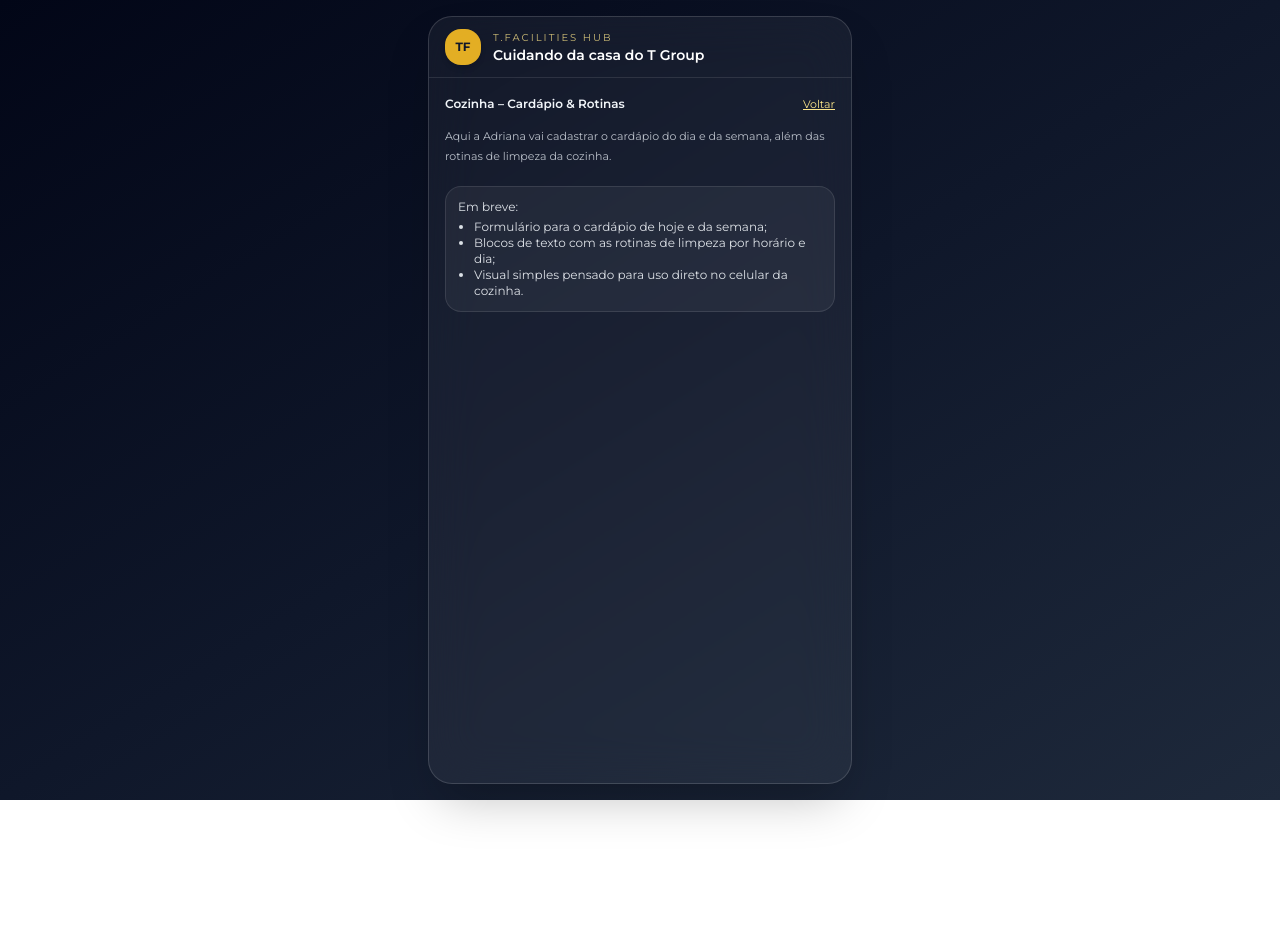
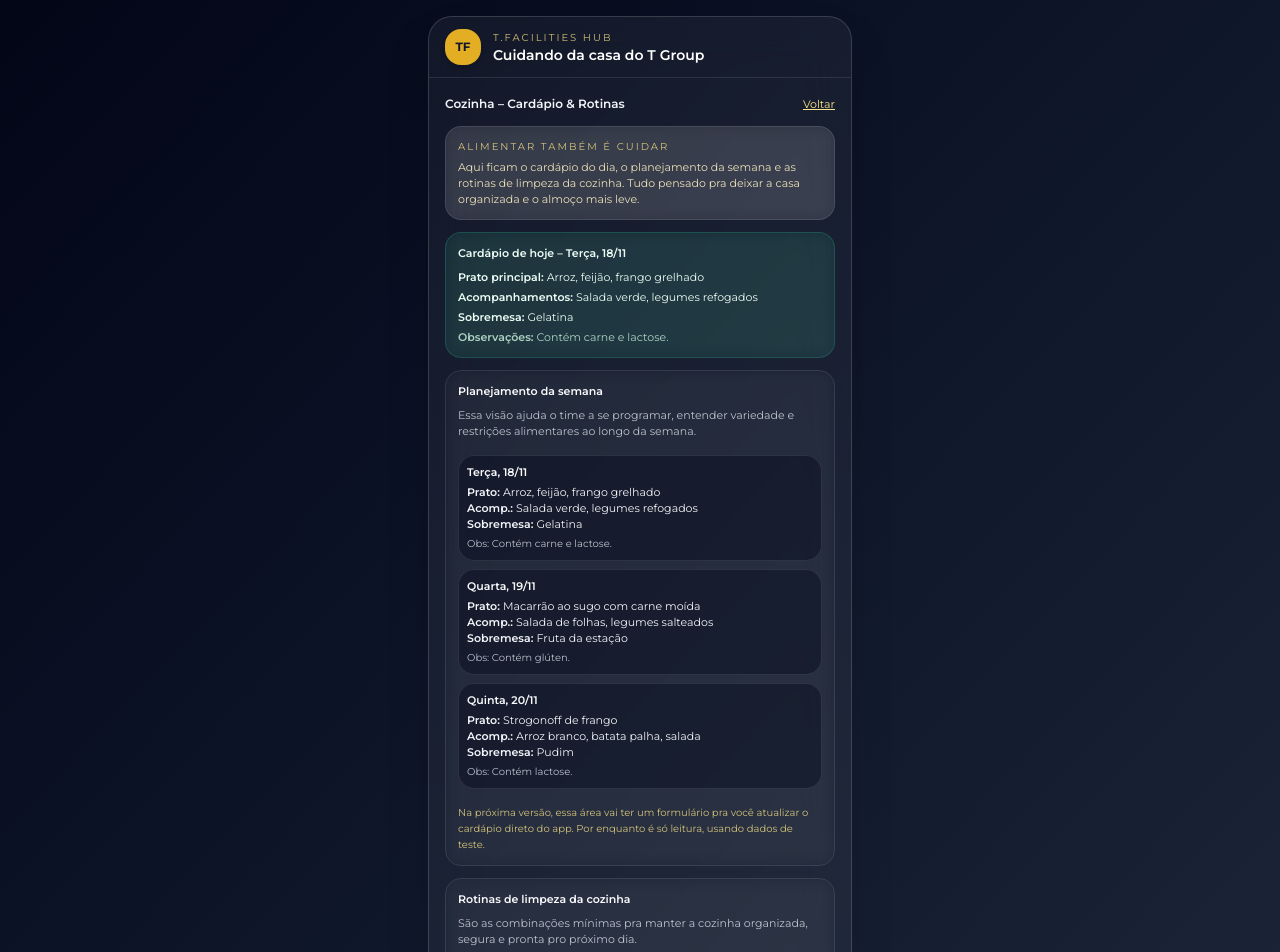
Before and after one commit to morenotgroup/t-facilities-rotas, a Next.js app: page /cozinha in a window 1280 px wide. Shown: the top 952 px of the page. Before the commit the page ends 800 px from the top, so only its background shows below. Built offline with nearby package versions, Linux system fonts and the light colour scheme.

Commit message:
Update page.tsx

```diff
--- a/app/cozinha/page.tsx
+++ b/app/cozinha/page.tsx
@@ -1,29 +1,171 @@
-// app/cozinha/page.tsx
+'use client'
+
 import Link from 'next/link'
+import { mockCurrentUser } from '@/lib/roles'
+import {
+  cardapioHojeFake,
+  cardapioSemanaFake,
+  rotinasCozinhaFake,
+  CardapioDia,
+} from './data'
+
+function formatDateBrDiaSemana(iso: string) {
+  const d = new Date(iso)
+  return d
+    .toLocaleDateString('pt-BR', {
+      weekday: 'long',
+      day: '2-digit',
+      month: '2-digit',
+    })
+    .replace('-feira', '')
+    .replace(/\b./, (c) => c.toUpperCase())
+}
 
 export default function CozinhaPage() {
+  const user = mockCurrentUser
+  const isCozinha =
+    user.role === 'COZINHA' ||
+    user.role === 'LIDER_FACILITIES' ||
+    user.role === 'SUPER_ADMIN'
+
+  // pra v1 vamos deixar o form só conceitual; nada é salvo ainda
+  const cardapioHoje: CardapioDia = cardapioHojeFake
+  const cardapioSemana: CardapioDia[] = cardapioSemanaFake
+
   return (
     <div className="flex h-full flex-col gap-3 px-4 py-4 text-sm">
       <div className="flex items-center justify-between">
-        <p className="text-xs font-semibold text-slate-100">Cozinha – Cardápio & Rotinas</p>
+        <p className="text-xs font-semibold text-slate-100">
+          Cozinha – Cardápio & Rotinas
+        </p>
         <Link href="/" className="text-[11px] text-amber-200 underline">
           Voltar
         </Link>
       </div>
 
-      <p className="text-[11px] text-slate-200/80">
-        Aqui a Adriana vai cadastrar o cardápio do dia e da semana, além das rotinas de
-        limpeza da cozinha.
-      </p>
+      <section className="rounded-2xl border border-white/10 bg-white/10 p-3 text-xs text-slate-100 backdrop-blur">
+        <p className="text-[10px] uppercase tracking-[0.2em] text-amber-200/80">
+          Alimentar também é cuidar
+        </p>
+        <p className="mt-1 text-[11px] text-amber-100/90">
+          Aqui ficam o cardápio do dia, o planejamento da semana e as rotinas de limpeza
+          da cozinha. Tudo pensado pra deixar a casa organizada e o almoço mais leve.
+        </p>
+      </section>
 
-      <div className="mt-2 rounded-2xl border border-white/10 bg-white/5 p-3 text-xs text-slate-100/90">
-        Em breve:
-        <ul className="mt-1 list-disc pl-4">
-          <li>Formulário para o cardápio de hoje e da semana;</li>
-          <li>Blocos de texto com as rotinas de limpeza por horário e dia;</li>
-          <li>Visual simples pensado para uso direto no celular da cozinha.</li>
-        </ul>
-      </div>
+      {/* Cardápio de hoje */}
+      <section className="rounded-2xl border border-emerald-400/20 bg-emerald-500/10 p-3 text-xs text-emerald-50 backdrop-blur">
+        <p className="text-[11px] font-semibold text-emerald-50">
+          Cardápio de hoje – {formatDateBrDiaSemana(cardapioHoje.dataISO)}
+        </p>
+        <div className="mt-2 space-y-1 text-[11px]">
+          <p>
+            <span className="font-semibold">Prato principal: </span>
+            {cardapioHoje.prato}
+          </p>
+          {cardapioHoje.acompanhamentos && (
+            <p>
+              <span className="font-semibold">Acompanhamentos: </span>
+              {cardapioHoje.acompanhamentos}
+            </p>
+          )}
+          {cardapioHoje.sobremesa && (
+            <p>
+              <span className="font-semibold">Sobremesa: </span>
+              {cardapioHoje.sobremesa}
+            </p>
+          )}
+          {cardapioHoje.observacoes && (
+            <p className="mt-1 text-[11px] text-emerald-100/80">
+              <span className="font-semibold">Observações: </span>
+              {cardapioHoje.observacoes}
+            </p>
+          )}
+        </div>
+        {!isCozinha && (
+          <p className="mt-2 text-[10px] text-emerald-100/70">
+            * Qualquer dúvida sobre o cardápio, fale com a cozinha ou com Gente e Cultura.
+          </p>
+        )}
+      </section>
+
+      {/* Cardápio da semana – leitura pra todos, edição só pra cozinha na v2 */}
+      <section className="flex flex-col gap-2 rounded-2xl border border-white/10 bg-white/6 p-3 text-xs text-slate-100 backdrop-blur">
+        <p className="text-[11px] font-semibold text-slate-50">
+          Planejamento da semana
+        </p>
+        <p className="text-[11px] text-slate-200/80">
+          Essa visão ajuda o time a se programar, entender variedade e restrições
+          alimentares ao longo da semana.
+        </p>
+
+        <div className="mt-2 flex flex-col gap-2">
+          {cardapioSemana.map((dia) => (
+            <div
+              key={dia.dataISO}
+              className="rounded-2xl border border-white/10 bg-slate-950/40 p-2 text-[11px]"
+            >
+              <p className="font-semibold text-slate-50">
+                {formatDateBrDiaSemana(dia.dataISO)}
+              </p>
+              <p className="mt-1">
+                <span className="font-semibold">Prato: </span>
+                {dia.prato}
+              </p>
+              {dia.acompanhamentos && (
+                <p>
+                  <span className="font-semibold">Acomp.: </span>
+                  {dia.acompanhamentos}
+                </p>
+              )}
+              {dia.sobremesa && (
+                <p>
+                  <span className="font-semibold">Sobremesa: </span>
+                  {dia.sobremesa}
+                </p>
+              )}
+              {dia.observacoes && (
+                <p className="mt-1 text-[10px] text-slate-200/80">
+                  Obs: {dia.observacoes}
+                </p>
+              )}
+            </div>
+          ))}
+        </div>
+
+        {isCozinha && (
+          <p className="mt-2 text-[10px] text-amber-200/80">
+            Na próxima versão, essa área vai ter um formulário pra você atualizar o
+            cardápio direto do app. Por enquanto é só leitura, usando dados de teste.
+          </p>
+        )}
+      </section>
+
+      {/* Rotinas de limpeza da cozinha */}
+      <section className="mb-2 flex flex-col gap-2 rounded-2xl border border-white/10 bg-white/6 p-3 text-xs text-slate-100 backdrop-blur">
+        <p className="text-[11px] font-semibold text-slate-50">
+          Rotinas de limpeza da cozinha
+        </p>
+        <p className="text-[11px] text-slate-200/80">
+          São as combinações mínimas pra manter a cozinha organizada, segura e pronta
+          pro próximo dia.
+        </p>
+
+        <div className="mt-2 flex flex-col gap-2">
+          {rotinasCozinhaFake.map((rotina) => (
+            <div
+              key={rotina.id}
+              className="rounded-2xl border border-white/10 bg-slate-950/40 p-2 text-[11px]"
+            >
+              <p className="font-semibold text-slate-50">{rotina.titulo}</p>
+              <p className="mt-1 text-slate-100/85">{rotina.descricao}</p>
+              <span className="mt-1 inline-flex rounded-full bg-white/10 px-2 py-[2px] text-[10px] text-slate-100/80">
+                {rotina.tipo === 'DIARIA' ? 'Rotina diária' : 'Rotina semanal'}
+              </span>
+            </div>
+          ))}
+        </div>
+      </section>
     </div>
   )
 }
```
